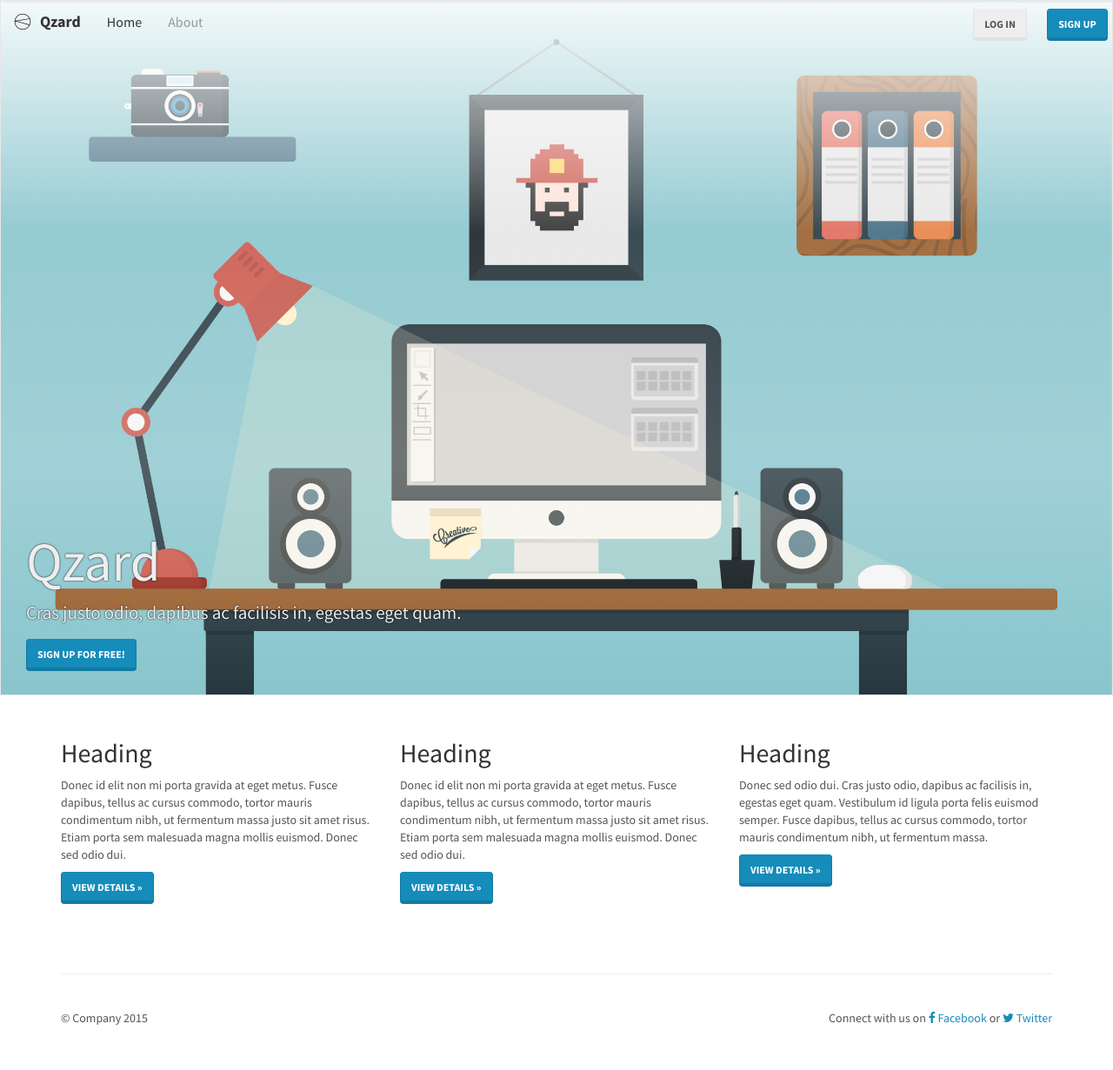
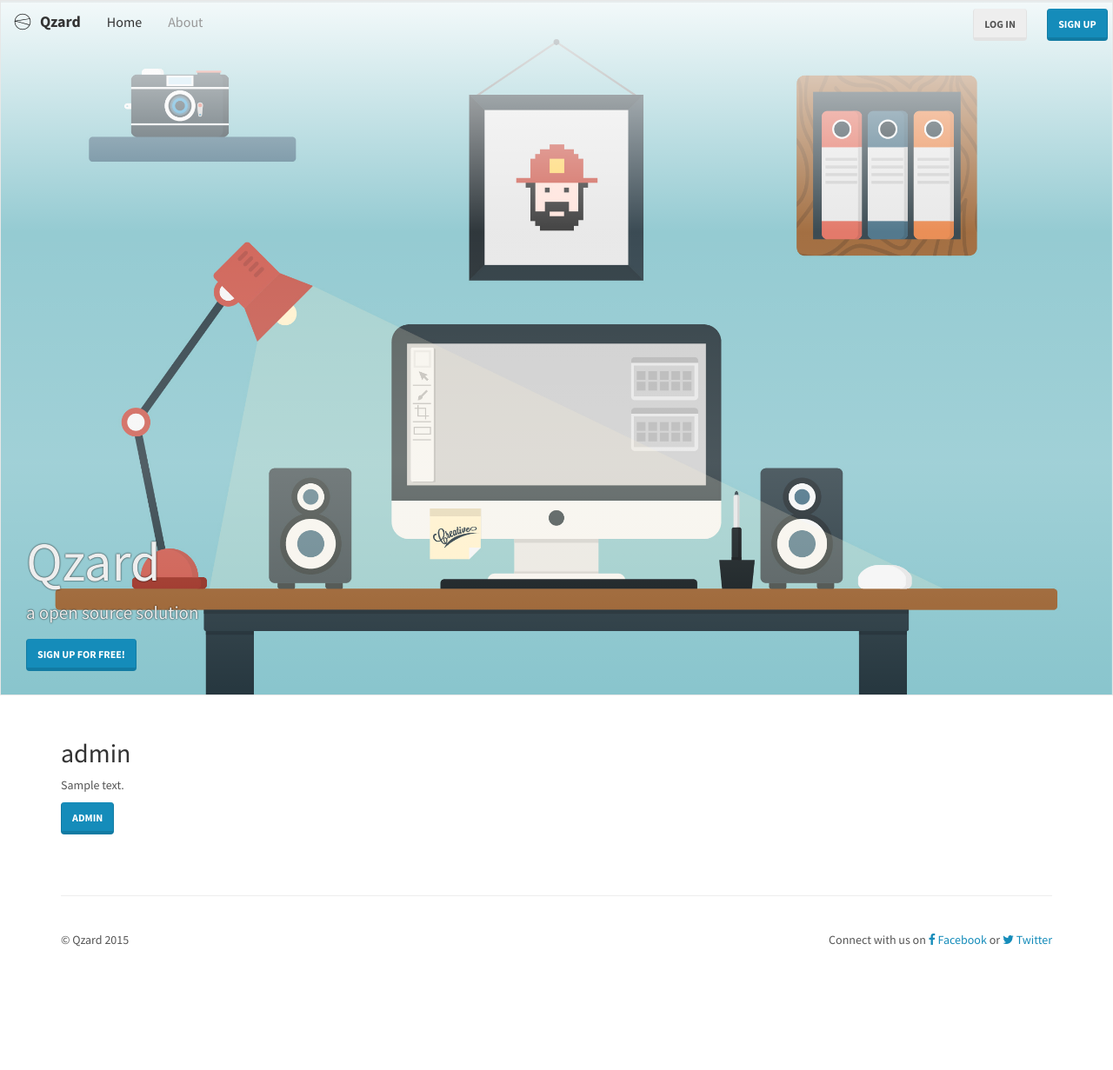
Before and after one commit to triump0870/qzard, a Django app: template src/templates/home.html in a window 1280 px wide. Shown: the whole page at 87% size. After the commit the page ends 1089 px from the top, so only its background shows below. Run offline with Django 3.2, Linux system fonts and the light colour scheme; the template is opened without the code that fills it: most values are stand-ins (such as "Sample title", 1, 10 or a date in 2020); some libraries are stand-ins or nearby versions.

Commit message:
Templates changed

```diff
--- /dev/null
+++ b/src/templates/_tagline.html
@@ -0,0 +1 @@
+a open source solution
--- a/src/templates/base.html
+++ b/src/templates/base.html
@@ -8,14 +8,15 @@
     <meta http-equiv="X-UA-Compatible" content="IE=edge">
     <meta name="viewport" content="width=device-width, initial-scale=1.0">
     <meta name="description" content="{% block description %}{% endblock description %}">
-    <meta name="author" content="Arun Ravindran">
+    <meta name="author" content="Rohan Roy">
     <link rel="shortcut icon" href="{% static 'site/ico/favicon.ico' %}">
 
-    <title>{% block title %}{% include "_brandname.html" %} :: {% endblock %}</title>
-
+    <title>{% block title %}{% include "_brandname.html" %} | {% endblock %}</title>
+    {% load cache %}
+    {% cache 500 local %}
     <!-- Bootstrap core CSS -->
     <link href="{% static 'bootstrap/css/bootstrap.min.css' %}" rel="stylesheet">
-
+    {% endcache %}
     <!-- Custom styles for this site -->
     {% block styles %}
     <link href="{% static 'site/css/main.css' %}" rel="stylesheet">
@@ -114,7 +115,7 @@
             <div class="footer">
         <div class="row">
           <div class="col-lg-6">
-              <p>&copy; Company {% now 'Y' %}</p>
+              <p>&copy; Qzard {% now 'Y' %}</p>
           </div>
           <div class="col-lg-6 text-right">
             Connect with us on
@@ -125,12 +126,14 @@
             </div>
       </div>
     {% endblock %}
-
+    {% load cache %}
+    {% cache 1800 footer %}
     <!-- Bootstrap core JavaScript
     ================================================== -->
     <!-- Placed at the end of the document so the pages load faster -->
     <script src="https://code.jquery.com/jquery-1.10.2.min.js"></script>
     <script src="{% static 'bootstrap/js/bootstrap.min.js' %}"></script>
+    {% endcache %}
     {% block scripts %}
     {% endblock scripts %}
   </body>
--- a/src/templates/home.html
+++ b/src/templates/home.html
@@ -1,5 +1,4 @@
 {% extends "base.html" %}
-
 {% load staticfiles %}
 {% load crispy_forms_tags %}
 
@@ -24,7 +23,7 @@
       <div class="row">
         <div class="col-md-8 col-sm-8">
           <h1>{% include "_brandname.html" %}</h1>
-          <p>Cras justo odio, dapibus ac facilisis in, egestas eget quam.</p>
+          <p>{% include "_tagline.html" %}</p>
 	  <a class="btn btn-primary" href="{% url 'accounts:signup' %}" role="button">Sign up for Free!</a>
         </div>
         <div class="col-md-4 col-sm-4">
@@ -41,21 +40,18 @@
 
 <div class="container">
   <div class="row">
+  {% for quiz in quizs %}
     <div class="col-lg-4">
-      <h2>Heading</h2>
-      <p>Donec id elit non mi porta gravida at eget metus. Fusce dapibus, tellus ac cursus commodo, tortor mauris condimentum nibh, ut fermentum massa justo sit amet risus. Etiam porta sem malesuada magna mollis euismod. Donec sed odio dui. </p>
-      <p><a class="btn btn-primary" href="#" role="button">View details &raquo;</a></p>
+      <h2>{{quiz.level}}</h2>
+      <p>{{quiz.text_body}}</p>
+      <a class="btn btn-primary" role="button" href="{{ quiz.get_absolute_url }}"> {{quiz.level}}</a>
+</div>
+  {% empty %}
+    <div class="col-lg-4">
+      <h2>No quiz added</h2>
+      <p><a class="btn btn-primary" href="{% url 'quiz:createquiz' %}" role="button">Add Quiz &raquo;</a></p>
     </div>
-    <div class="col-lg-4">
-      <h2>Heading</h2>
-      <p>Donec id elit non mi porta gravida at eget metus. Fusce dapibus, tellus ac cursus commodo, tortor mauris condimentum nibh, ut fermentum massa justo sit amet risus. Etiam porta sem malesuada magna mollis euismod. Donec sed odio dui. </p>
-      <p><a class="btn btn-primary" href="#" role="button">View details &raquo;</a></p>
-    </div>
-    <div class="col-lg-4">
-      <h2>Heading</h2>
-      <p>Donec sed odio dui. Cras justo odio, dapibus ac facilisis in, egestas eget quam. Vestibulum id ligula porta felis euismod semper. Fusce dapibus, tellus ac cursus commodo, tortor mauris condimentum nibh, ut fermentum massa.</p>
-      <p><a class="btn btn-primary" href="#" role="button">View details &raquo;</a></p>
-    </div>
+  {% endfor %}
   </div>
 </div>
 
```
